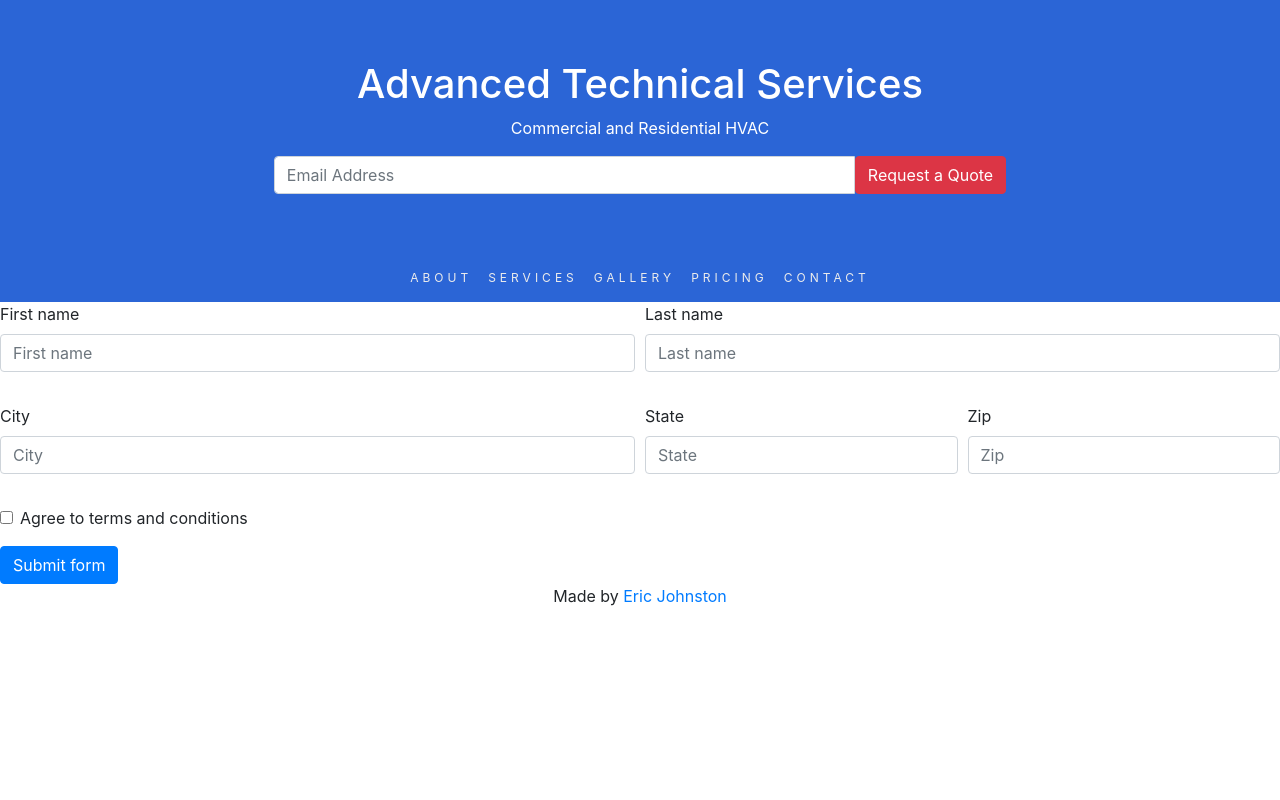
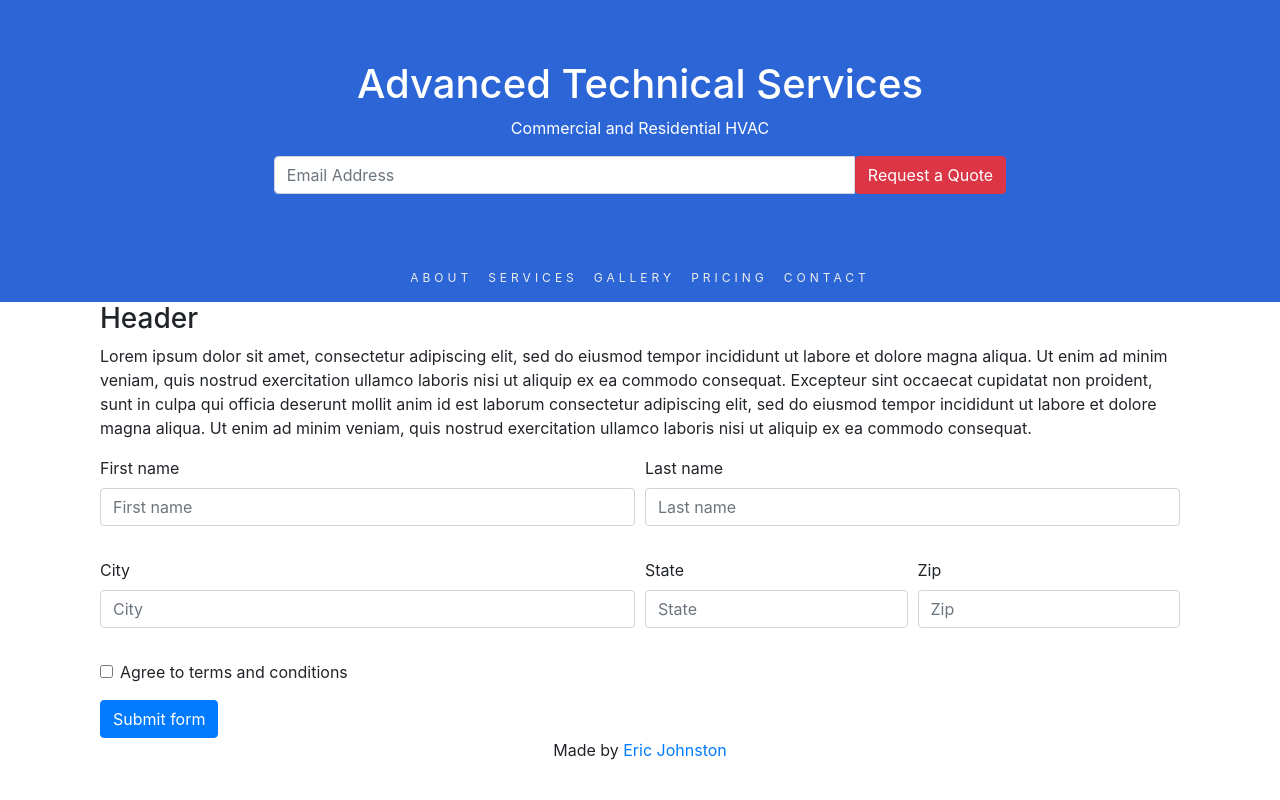
Before and after one commit to emjohn612/advancedTechnicalServices, a PHP site: page /contact.php in a window 1280 px wide. Run offline with PHP 8.4, Linux system fonts and the light colour scheme; some libraries are stand-ins or nearby versions.

Commit message:
add header section for page

```diff
--- a/contact.php
+++ b/contact.php
@@ -1,6 +1,13 @@
 <?php include("includes/header.php"); ?>
-<div id="contact" class="">
-            <form>
+<div id="contact" class="container">
+<div class="container">
+    <div class="row">
+            <div class="col-12 col-sm-12">
+              <h3>Header</h3>
+              <p>Lorem ipsum dolor sit amet, consectetur adipiscing elit, sed do eiusmod tempor incididunt ut labore et dolore magna aliqua. Ut enim ad minim veniam, quis nostrud exercitation ullamco laboris nisi ut aliquip ex ea commodo consequat. Excepteur sint occaecat cupidatat non proident, sunt in culpa qui officia deserunt mollit anim id est laborum consectetur adipiscing elit, sed do eiusmod tempor incididunt ut labore et dolore magna aliqua. Ut enim ad minim veniam, quis nostrud exercitation ullamco laboris nisi ut aliquip ex ea commodo consequat.</p>
+            </div>
+</div>
+            <form class="container-fluid">
               <div class="form-group">
                 <div class="form-row">
                   <div class="col-md-6 mb-3">
```
